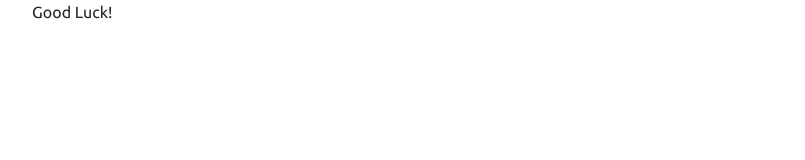
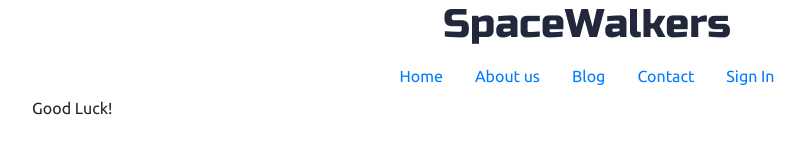
Before and after one commit to bdurbcs6/bootstrap-space, a plain HTML site: page index.html in a window 1280 px wide. Shown: the whole page, without its empty margins (53-858 px from the left). Drawn offline with nearby package versions, Linux system fonts and the light colour scheme; files that its build step writes are made by us from their sources.

Commit message:
setting up nav

```diff
--- a/index.html
+++ b/index.html
@@ -17,6 +17,28 @@
 
 <body>
   <div class="container">
+    <div class="container-fluid">
+      <h1 class="d-flex justify-content-center">
+        SpaceWalkers
+      </h1>
+      <ul class="nav justify-content-center">
+          <li class="nav-item">
+            <a class="nav-link" href="#">Home</a>
+          </li>
+          <li class="nav-item">
+            <a class="nav-link" href="#">About us</a>
+          </li>
+          <li class="nav-item">
+            <a class="nav-link" href="#">Blog</a>
+          </li>
+          <li class="nav-item">
+            <a class="nav-link" href="#">Contact</a>
+          </li>
+          <li class="nav-item">
+            <a class="nav-link" href="#">Sign In</a>
+          </li>
+        </ul>
+    </div>
     <div class="row">
       <div class="col-sm-12">
         Good Luck!
```
